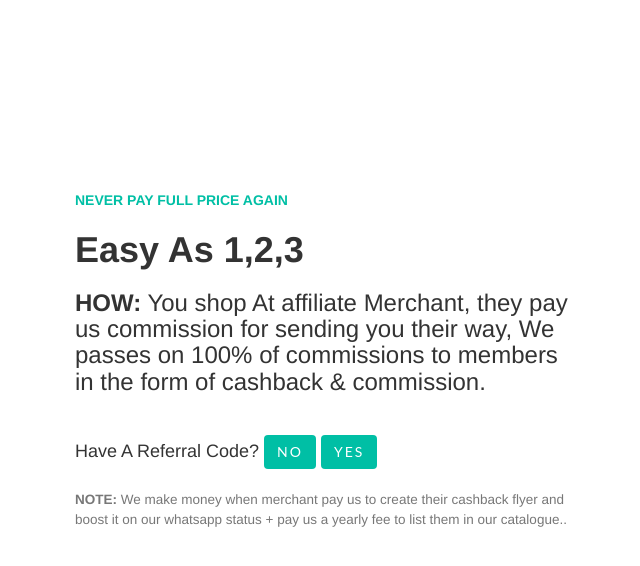
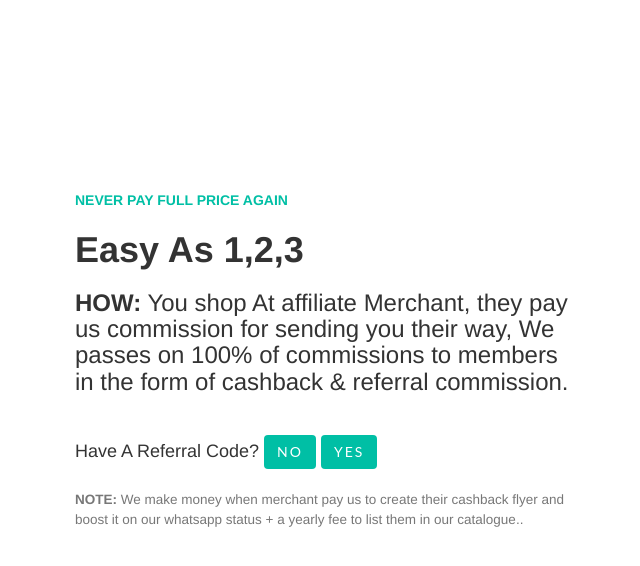
Before and after one commit to allpreegroup/allpreegroup.github.io, a Jekyll site: the page built from index.html, in a window 1280 px wide. Shown: the top 566 px of the page, without its empty margins (610-1250 px from the left). Built offline with Jekyll 4.4.1, drawn with Linux system fonts in a browser that asks for light colours; nearby versions of some CDN libraries.

Commit message:
Update homepage3.html

```diff
--- a/_includes/homepage3.html
+++ b/_includes/homepage3.html
@@ -12,14 +12,14 @@
 			       <p><strong>NEVER PAY FULL PRICE AGAIN</strong></p>
 			       <h1><strong>Easy As 1,2,3</strong></h1>
 
-			       <h3><b>HOW:</b> You shop At affiliate Merchant, they pay us commission for sending you their way, We passes on 100% of commissions to members in the form of cashback & commission.</h3>
+			       <h3><b>HOW:</b> You shop At affiliate Merchant, they pay us commission for sending you their way, We passes on 100% of commissions to members in the form of cashback & referral commission.</h3>
 
 				       <br>
                                            <H4>Have A Referral Code? </4>
                               <a href="/" class="page-scroll"><button class="btn btn-outline btn-xl" id="#signup">No</button></a>    <a href="/" class="page-scroll"><button class="btn btn-outline btn-xl" id="#signup">Yes</button></a>
 
                             <br> <br>
-				<small class="block"><b>NOTE:</b> We make money when merchant pay us to create their cashback flyer and boost it on our whatsapp status + pay us a yearly fee to list them in our catalogue..</small>
+				<small class="block"><b>NOTE:</b> We make money when merchant pay us to create their cashback flyer and boost it on our whatsapp status + a yearly fee to list them in our catalogue..</small>
 
 
                                </div>
```
